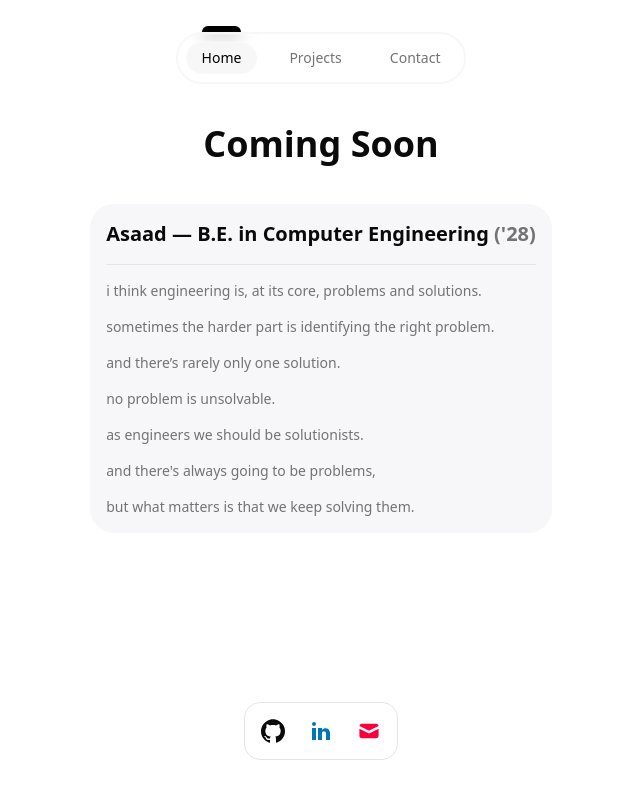
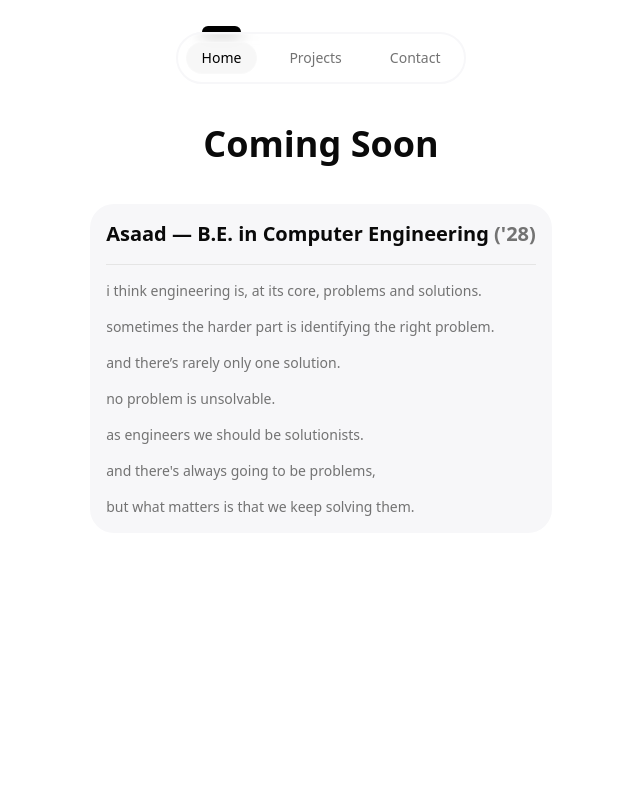
Before and after one commit to asaadbahmed/asaadbahmed.github.io, a React (Vite) app: page / in a window 1280 px wide. Shown: the whole page, without its empty margins (319-959 px from the left). Built offline with nearby package versions, Linux system fonts and the light colour scheme.

Commit message:
removed dock

```diff
--- a/src/App.tsx
+++ b/src/App.tsx
@@ -1,6 +1,5 @@
 import "./App.css";
 import { Separator } from "@/components/ui/separator";
-import { SocialsDock } from "@/components/socials-dock";
 import { Navbar } from "@/components/navigation-bar";
 
 // const AboutCard = () => (
@@ -27,16 +26,13 @@ const SummaryCard = () => (
       <div>as engineers we should be solutionists.</div>
       <div>and there's always going to be problems,</div>
       <div>but what matters is that we keep solving them.</div>
-      {/* <div>so we should keep our minds open and experiment.</div>
-      <div>with curiosity and care, we can build things that matter.</div>
-      <div>things that make the world a better place.</div> */}
     </div>
   </div>
 );
 
 function App() {
   return (
-    <div className="flex flex-col items-center pl-10 pr-10">
+    <div className="flex flex-col items-center">
       <div className="pb-10">
         <Navbar />
       </div>
@@ -44,9 +40,6 @@ function App() {
         <div className="text-4xl font-semibold">Coming Soon</div>
         <SummaryCard />
       </div>
-      <div className="fixed bottom-0 left-0 right-0 pb-10">
-        <SocialsDock />
-      </div>
     </div>
   );
 }
```
